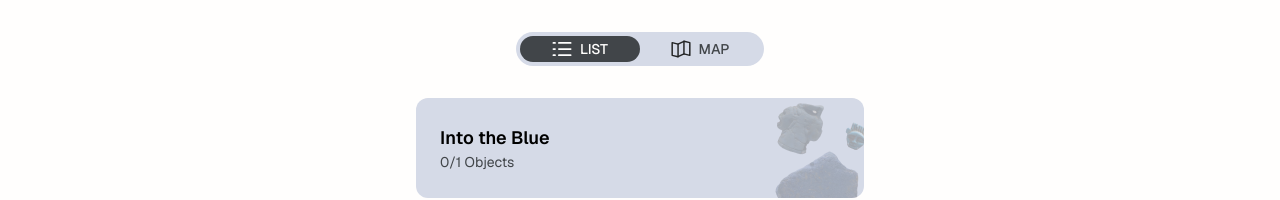
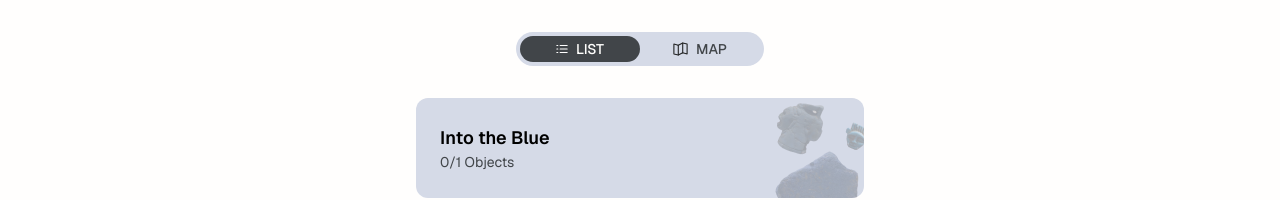
Before and after one commit to PennSpark/into-the-blue, a Next.js app: page / in a window 1280 px wide. Shown: the top 200 px of the page. Built offline with nearby package versions, Linux system fonts and the light colour scheme.

Commit message:
small edit

```diff
--- a/src/components/TabNavigation.tsx
+++ b/src/components/TabNavigation.tsx
@@ -47,11 +47,11 @@ const TabNavigation: React.FC<TabNavigationProps> = ({ activeTab, onTabChange })
         <Image
           src="/icons/List.svg"
           alt="List view"
-          width={20}
-          height={20}
+          width={12}
+          height={9}
           className={activeTab === 'list' ? 'brightness-0 invert' : ''}
         />
-        LIST
+        <p className='text-sm'>LIST</p>
       </button>
 
       {/* Map tab button */}
@@ -65,11 +65,11 @@ const TabNavigation: React.FC<TabNavigationProps> = ({ activeTab, onTabChange })
         <Image
           src="/icons/Map.svg"
           alt="Map view"
-          width={20}
-          height={20}
+          width={15}
+          height={14}
           className={activeTab === 'map' ? 'brightness-0 invert' : ''}
         />
-        MAP
+        <p className='text-sm'>MAP</p>
       </button>
     </div>
   );
```
